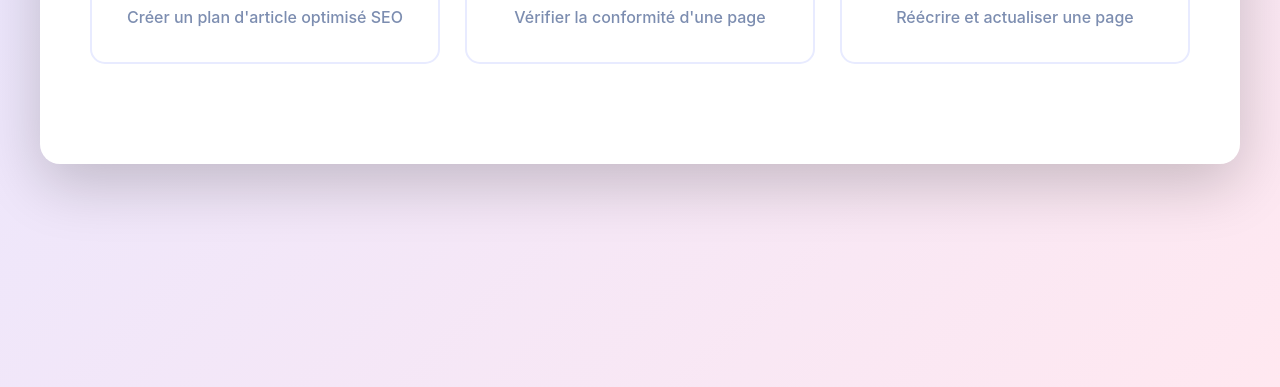
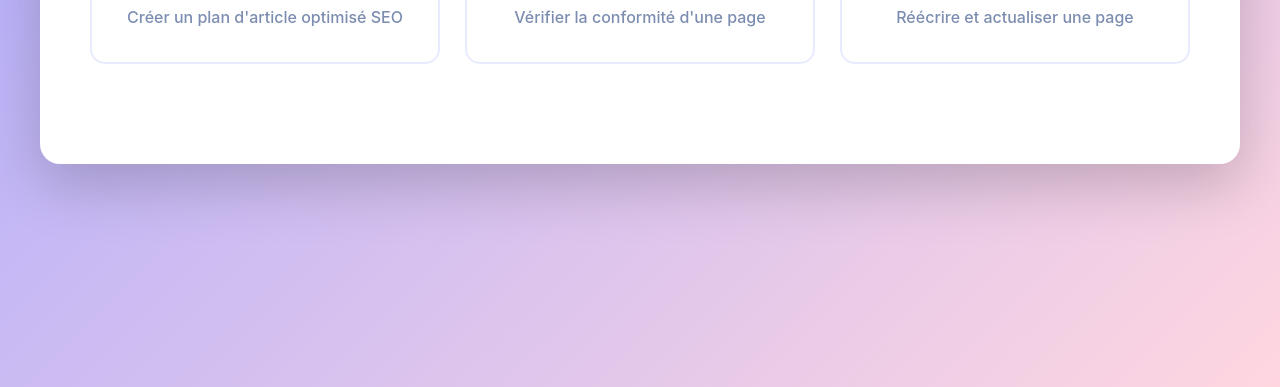
Before and after one commit to FEPPN/agent-seo, a plain HTML site: page index.html in a window 1280 px wide. Shown: the part 413-800 px from the top of the page. Drawn offline with Linux system fonts and the light colour scheme.

Commit message:
Update index.html

```diff
--- a/index.html
+++ b/index.html
@@ -13,7 +13,7 @@
 
         body {
             font-family: 'Avenir', -apple-system, BlinkMacSystemFont, 'Segoe UI', sans-serif;
-            background: linear-gradient(135deg, #E8E6FF 0%, #FFE8F0 100%);
+            background: linear-gradient(135deg, #AAAAFF 0%, #FFD6E0 100%);
             min-height: 100vh;
             padding: 20px;
             position: relative;
```
